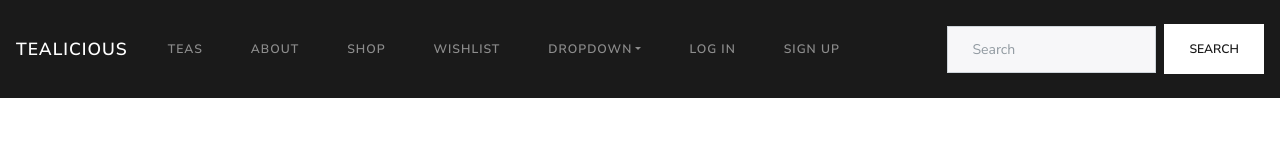
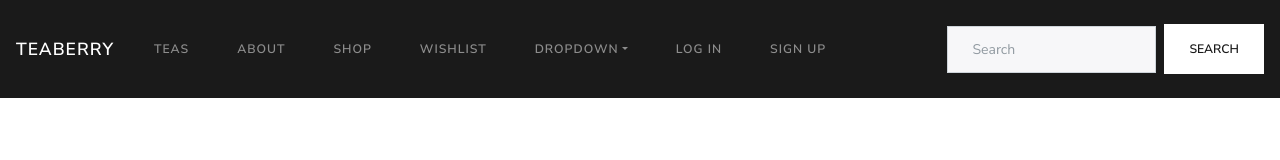
Before and after one commit to vishwaCodes/tea-cup, a React (Create React App) app in the folder frontend/tealicious/: page / in a window 1280 px wide. Shown: the top 160 px of the page. Built offline with nearby package versions, Linux system fonts and the light colour scheme.

Commit message:
Changes brand name for testing purposes

```diff
--- a/frontend/tealicious/public/index.html
+++ b/frontend/tealicious/public/index.html
@@ -14,7 +14,7 @@
 
     <link rel="apple-touch-icon" href="%PUBLIC_URL%/logo192.png" />
     <link rel="manifest" href="%PUBLIC_URL%/manifest.json" />
-    <title>Tealicious</title>
+    <title>Teaberry</title>
   </head>
   <body>
     <noscript>You need to enable JavaScript to run this app.</noscript>
--- a/frontend/tealicious/src/App.css
+++ b/frontend/tealicious/src/App.css
@@ -27,7 +27,7 @@ cursor: pointer;
   background-color: #303030;
 }
 
-.remove {
+.remove, .edit {
   float: right;
   cursor: pointer;
 }
--- a/frontend/tealicious/src/components/Navbar/HomeNavbar.js
+++ b/frontend/tealicious/src/components/Navbar/HomeNavbar.js
@@ -4,7 +4,7 @@ class HomeNavbar extends Component {
   render() {
     return (
       <nav className="navbar navbar-expand-lg navbar-dark bg-primary">
-        <a className="navbar-brand" href="/">Tealicious</a>
+        <a className="navbar-brand" href="/">Teaberry</a>
         <button className="navbar-toggler" type="button" data-bs-toggle="collapse" data-bs-target="#navbarColor01" aria-controls="navbarColor01" aria-expanded="false" aria-label="Toggle navigation">
           <span className="navbar-toggler-icon"></span>
         </button>
```
